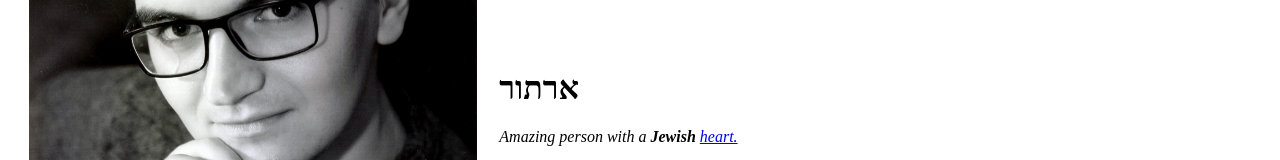
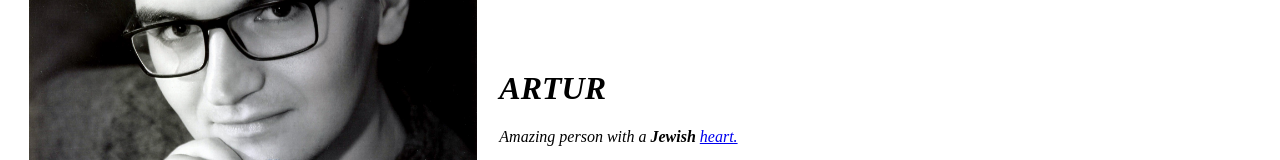
Before and after one commit to McNippleson/cv, a plain HTML site: page index.html in a window 1280 px wide. Shown: the part 209-369 px from the top of the page. Drawn offline with Linux system fonts and the light colour scheme.

Commit message:
Kindergarten

```diff
--- a/index.html
+++ b/index.html
@@ -15,7 +15,7 @@
 
         </td>
         <td>
-          <h1>ארתור</h1>
+          <h1><em>ARTUR</em></h1>
           <p><em>Amazing person with a <strong>Jewish</strong> <a
                 href="https://www.webmd.com/heart/picture-of-the-heart">heart.</a></em></p>
           <p>I am trying to become the best webdev the world has ever seen. Wish me luck!</p>
```
